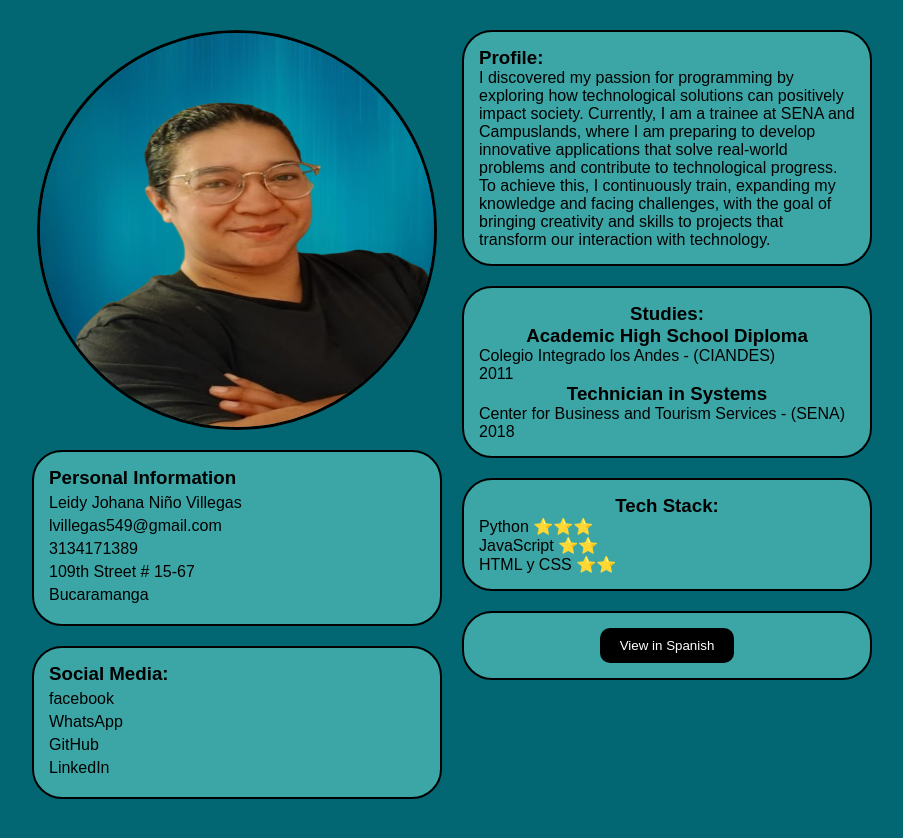
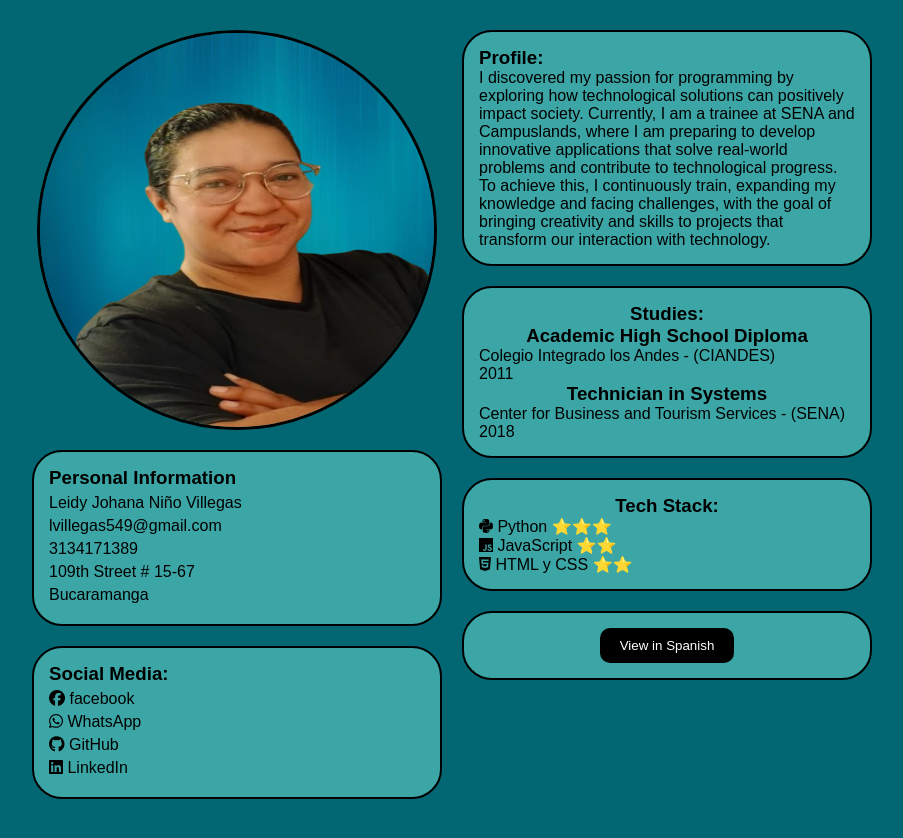
Before and after one commit to LeidyJohanaVillegas/portafolio, a plain HTML site: page portafolio_english.html in a window 1280 px wide. Shown: the whole page, without its empty margins (188-1091 px from the left). Drawn offline with Linux system fonts and the light colour scheme.

Commit message:
editando y agregando mas comentarios al codigo

```diff
--- a/portafolio_english.html
+++ b/portafolio_english.html
@@ -5,9 +5,12 @@
     <meta name="viewport" content="width=device-width, initial-scale=1.0">
     <title>Portfolio</title>
     <link rel="stylesheet" href="CSS/style.css">
+    <!-- We added FontAwesome for the icons -->
+    <link rel="stylesheet" href="https://cdnjs.cloudflare.com/ajax/libs/font-awesome/6.5.1/css/all.min.css">
 </head>
 <body>
     <div class="container">
+        <!-- First section - Personal information and social networks -->
         <div class="side">
             <div class="photo">
                 <img src="IMG/foto2_perfil-fondo_osc.png" alt="profile photo">
@@ -28,6 +31,7 @@
                 <a href="www.linkedin.com/in/leidy-villegas-917565357" target="_blank"><i class="fab fa-linkedin"></i> LinkedIn</a>
             </div>
         </div>
+        <!-- Second section - Profile, studies and technological stack -->
         <div class="side">
             <div class="profile">
                 <h3>Profile:</h3>
@@ -48,6 +52,7 @@
                 <p><i class="fab fa-js"></i> JavaScript ⭐⭐</p>
                 <p><i class="fab fa-html5"></i> HTML y CSS ⭐⭐</p>
             </div>
+            <!--language change button-->
             <div class="button">
                 <a href="index.html"><button>View in Spanish</button></a>
             </div>
```
Also changed, not shown: index.html (+1 -0 lines).
